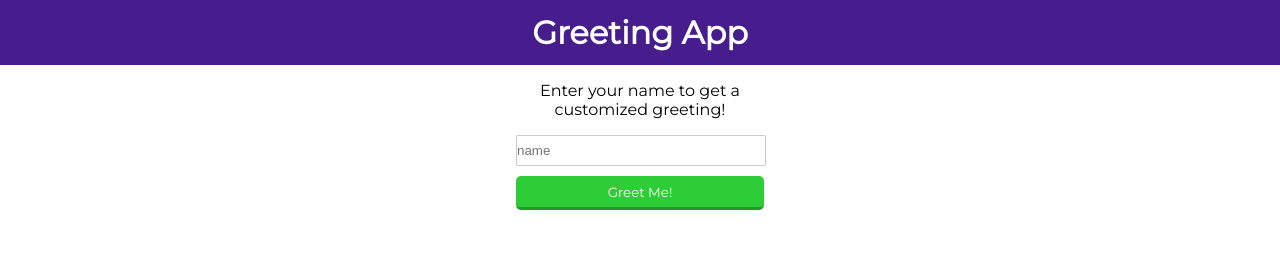
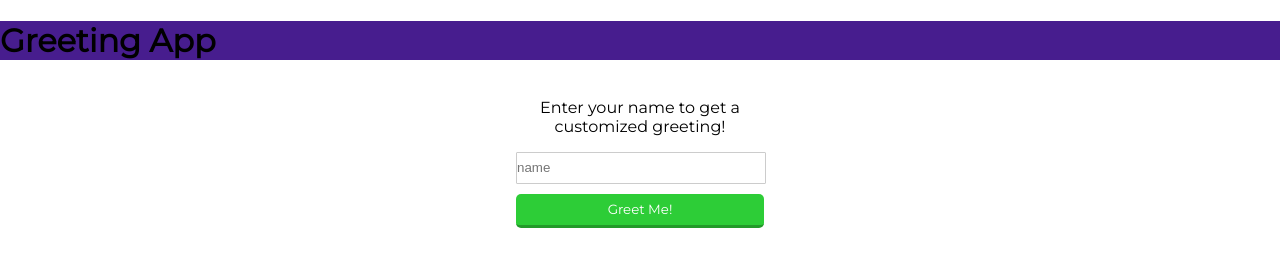
Before and after one commit to maddyrandle/greeting-app, a plain HTML site: page index.html in a window 1280 px wide. Drawn offline with Linux system fonts and the light colour scheme.

Commit message:
Adjust header again

```diff
--- a/styles.css
+++ b/styles.css
@@ -12,7 +12,7 @@ header {
   /* text-align: center; */
 }
 
-h1 {
+.heading {
   color: #FFF;
   margin: 0;
   padding: 1%;
```
